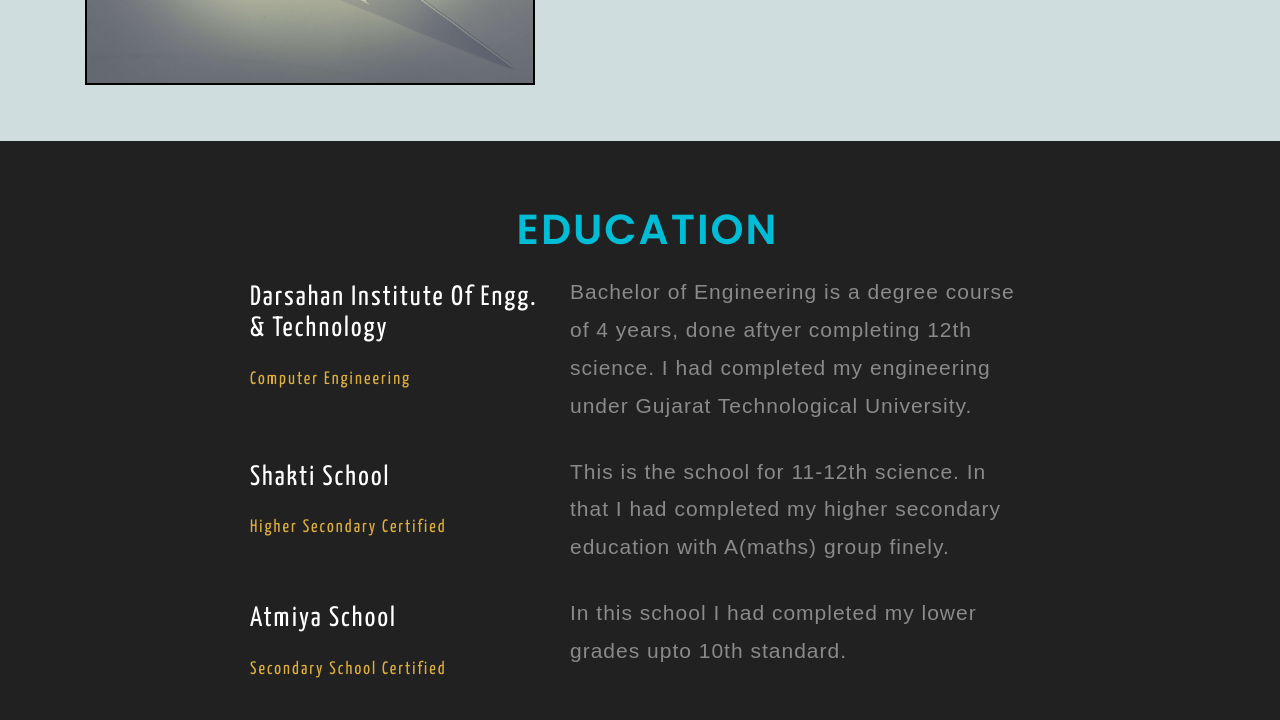
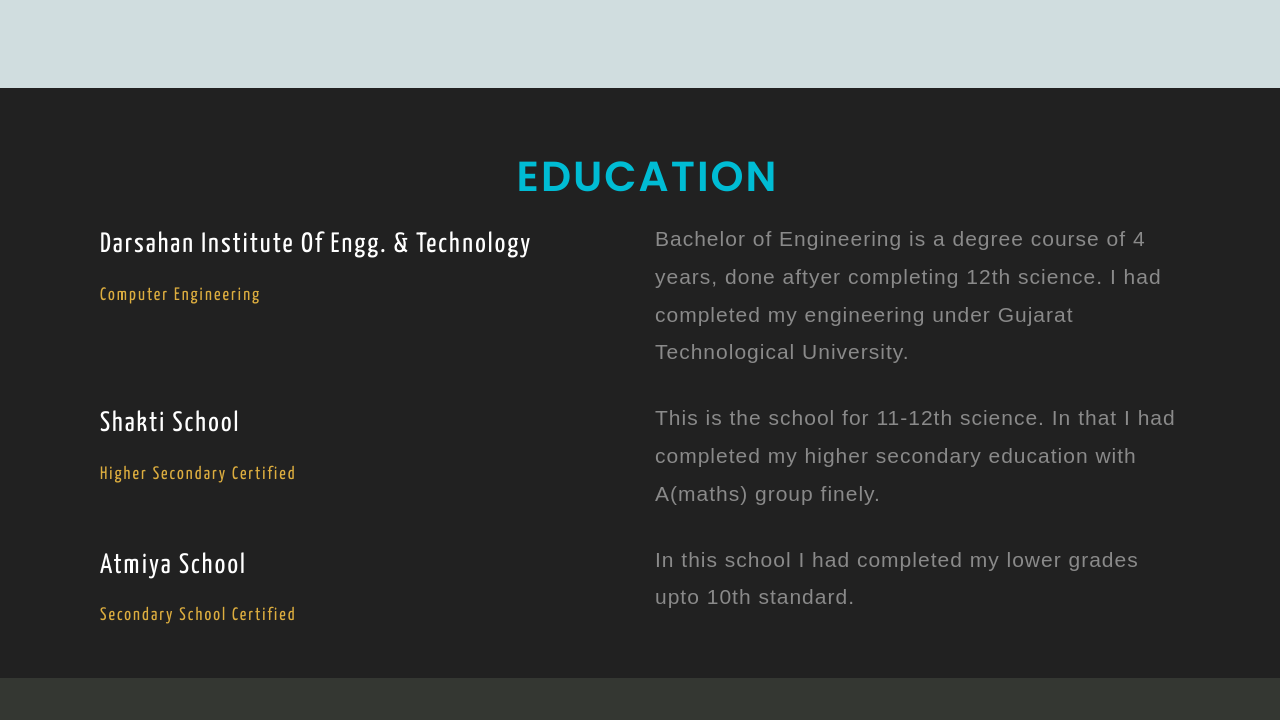
Before and after one commit to DaraniyaBhakti/Resume, a plain HTML site: page index.html in a window 1280 px wide. Shown: the part 1303-2023 px from the top of the page. Drawn offline with Linux system fonts and the light colour scheme.

Commit message:
Update index.html

```diff
--- a/index.html
+++ b/index.html
@@ -112,7 +112,7 @@ Smartphone Compatible web template, free webdesigns for Nokia, Samsung, LG, Sony
 		<div class="w3-about-grids">
 		<div class=" w3-about-grids1">
 				<div class="col-md-6 w3-about-grid-left1">
-					<img src="me.jpg" alt="img1" style="height:450px;width:450px;border: 2px solid black;">
+					<img src="me.jpg" alt="img1" style="border: 2px solid black;">
 
 				</div>
 				<div class="col-md-6 w3-about-grid-right1">
@@ -164,8 +164,8 @@ Smartphone Compatible web template, free webdesigns for Nokia, Samsung, LG, Sony
 					<h4 style="margin-bottom: 20px; text-align: center;">EDUCATION</h4>
 					</div>
 				</div>
-				<div style="margin-left: 150px;">
-					<div class="col-md-4 w3-edu-info1" >
+				<div>
+					<div class="col-md-6 w3-edu-info1" >
 						<h3 style="margin-top: 10px;">Darsahan Institute of Engg. & Technology</h3>
 						<h4>Computer Engineering</h4>
 					</div>
@@ -174,7 +174,7 @@ Smartphone Compatible web template, free webdesigns for Nokia, Samsung, LG, Sony
 						I had completed my engineering under Gujarat Technological University.</p>
 					</div>
 					<div class="clearfix"></div>
-					<div class="col-md-4 w3-edu-info1" style="margin-top: 2em;">
+					<div class="col-md-6 w3-edu-info1" style="margin-top: 2em;">
 						<h3 style="margin-top: 10px;">Shakti School</h3>
 						<h4>Higher Secondary Certified</h4>
 					</div>
@@ -182,7 +182,7 @@ Smartphone Compatible web template, free webdesigns for Nokia, Samsung, LG, Sony
 						<p style="font-size: 1.5em;margin:0px">This is the school for 11-12th science. In that I had completed  my higher secondary education with A(maths) group finely.</p>
 					</div>
 					<div class="clearfix"></div>
-					<div class="col-md-4 w3-edu-info1" style="margin-top: 2em;">
+					<div class="col-md-6 w3-edu-info1" style="margin-top: 2em;">
 						<h3 style="margin-top: 10px;">Atmiya School</h3>
 						<h4>Secondary School Certified</h4>
 					</div>
```
